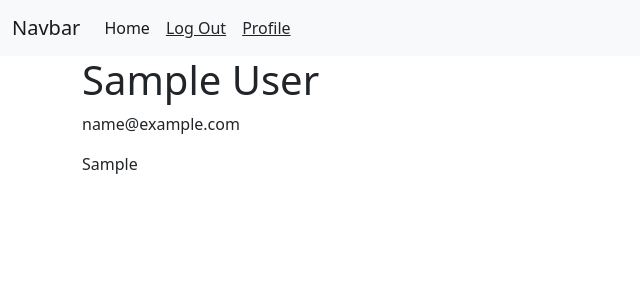
After one commit to KapKapkin/couchsurfing, a Django app: page /accounts/00000000-0000-0000-0000-000000000001/ in a window 1280 px wide. The commit adds this page. Shown: the top 300 px of the page, without its empty margins (0-640 px from the left). Run offline with Django 4.2, Linux system fonts and the light colour scheme; a user stored in the database is signed in; tables that the repository leaves empty hold one stand-in row (values such as "Sample post").

Commit message:
profile views (begin)

```diff
--- /dev/null
+++ b/accounts/urls.py
@@ -0,0 +1,7 @@
+from django.urls import path
+
+from .views import UserDetailView
+
+urlpatterns = [
+    path('<uuid:pk>/', UserDetailView.as_view(), name='profile')
+]
--- /dev/null
+++ b/accounts/views.py
@@ -0,0 +1,23 @@
+from django.views.generic import DetailView, ListView
+from django.contrib.auth.mixins import LoginRequiredMixin
+
+from .models import CustomUser
+
+
+class UserDetailView(LoginRequiredMixin, DetailView):
+    model = CustomUser
+    context_object_name = 'user'
+    template_name = 'account/profile.html'
+    login_url = 'accounts_login'
+
+
+class UserListView(LoginRequiredMixin, ListView):
+    model = CustomUser
+    context_object_name = 'user'
+    login_url = 'accounts_login'
+
+    def get_queryset(self):
+        query = self.request.GET.get('q')
+        return CustomUser.objects.filter(
+            city__icontains=query,
+        )
--- a/couchsurfing/urls.py
+++ b/couchsurfing/urls.py
@@ -26,5 +26,6 @@ urlpatterns = [
     path('accounts/', include('allauth.urls')),
 
     # local apps
+    path('accounts/', include('accounts.urls')),
     path('', include('pages.urls')),
 ]
--- a/templates/_base.html
+++ b/templates/_base.html
@@ -26,6 +26,7 @@
                     </li>
                     {% if user.is_authenticated %}
                     <a class="p-2 text-dark" href="{% url 'account_logout' %}">Log Out</a>
+                    <a class="p-2 text-dark" href="{{ user.get_absolute_url }}">Profile</a>
                     {% else %}
                     <a class="p-2 text-dark" href="{% url 'account_login' %}">Log In</a>
                     <a class="btn btn-outline-primary" href="{% url 'account_signup' %}">Sign Up</a>
--- /dev/null
+++ b/templates/account/profile.html
@@ -0,0 +1,11 @@
+{% extends '_base.html' %}
+
+{% block title %}Profile{% endblock title %}
+
+{% block content%}
+
+<h1>{{ user.first_name }} {{ user.last_name }} </h1>
+<p> {{ user.email }} </p>
+<p> {{ user.city }}</p>
+
+{% endblock content%}
```
